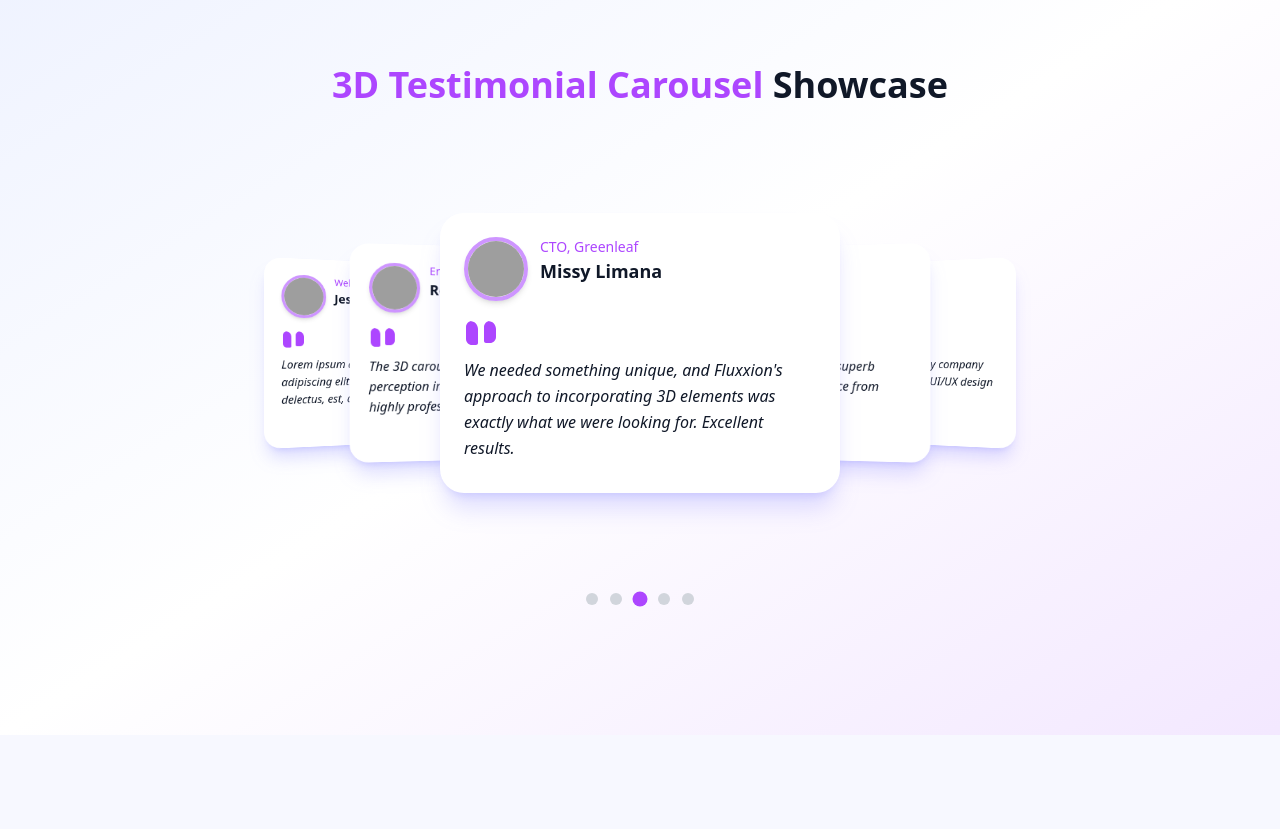
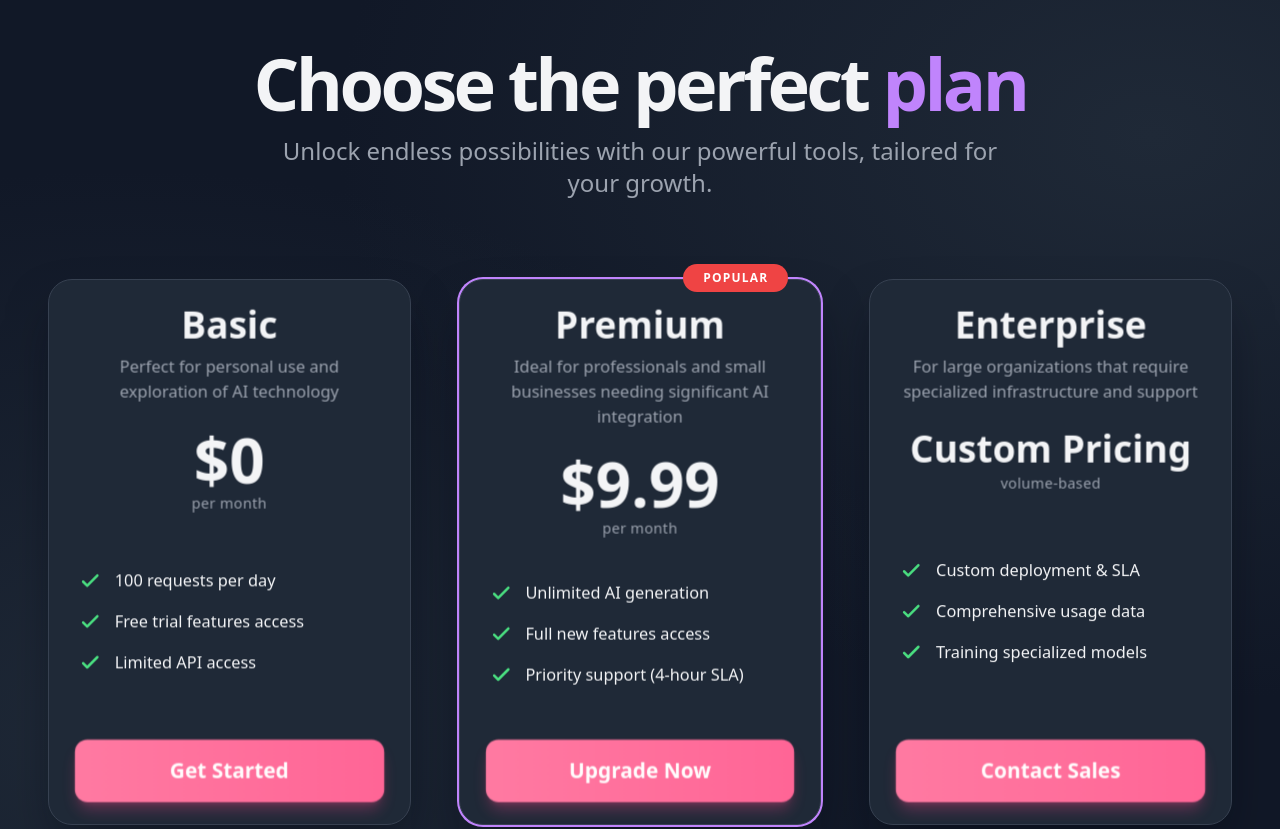
Before and after one commit to emancode-dev/Fluxxion-Studio, a React (Vite) app: page / in a window 1280 px wide. Shown: the part 3160-3989 px from the top of the page. Built offline with nearby package versions, Linux system fonts and the light colour scheme; grey boxes are pictures that could not be loaded.

Commit message:
Added pricing page layout and animations

```diff
--- a/src/App.jsx
+++ b/src/App.jsx
@@ -6,6 +6,7 @@ import Blog from "./pages/Blog";
 import Features from "./pages/Features";
 import About from "./pages/About";
 import Contact from "./pages/Contact";
+import Pricing from './pages/Pricing'
 
 
 // import TestimonialsCarousel from './component/Testimonials/TestimonialsCarousel'
@@ -33,6 +34,7 @@ function App() {
     <div>
       <Hero/>
       <Features/>
+      <Pricing/>
       <TestimonialsCarousel />
       <CaseStudiesPage />
       <Contact />
--- /dev/null
+++ b/src/pages/Pricing.jsx
@@ -0,0 +1,239 @@
+import React from 'react';
+import { motion, useMotionValue, useTransform } from 'framer-motion';
+
+const pricingPlans = [
+    {
+        id: 'basic',
+        name: 'Basic',
+        description: 'Perfect for personal use and exploration of AI technology',
+        price: '$0',
+        features: [
+            '100 requests per day',
+            'Free trial features access',
+            'Limited API access',
+        ],
+        buttonText: 'Get Started',
+        isPopular: false,
+        delay: 0.1,
+    },
+    {
+        id: 'premium',
+        name: 'Premium',
+        description: 'Ideal for professionals and small businesses needing significant AI integration',
+        price: '$9.99',
+        features: [
+            'Unlimited AI generation',
+            'Full new features access',
+            'Priority support (4-hour SLA)',
+        ],
+        buttonText: 'Upgrade Now',
+        isPopular: true,
+        delay: 0.2,
+    },
+    {
+        id: 'enterprise',
+        name: 'Enterprise',
+        description: 'For large organizations that require specialized infrastructure and support',
+        price: null,
+        features: [
+            'Custom deployment & SLA',
+            'Comprehensive usage data',
+            'Training specialized models',
+        ],
+        buttonText: 'Contact Sales',
+        isPopular: false,
+        delay: 0.3,
+    },
+];
+
+const PricingCard = ({ plan }) => {
+    const x = useMotionValue(0);
+    const y = useMotionValue(0);
+    const rotateX = useTransform(y, [-100, 100], [15, -15]);
+    const rotateY = useTransform(x, [-100, 100], [-15, 15]);
+
+    const handleMouseMove = (event) => {
+        const rect = event.currentTarget.getBoundingClientRect();
+        x.set(((event.clientX - rect.left) / rect.width - 0.5) * 200);
+        y.set(((event.clientY - rect.top) / rect.height - 0.5) * 200);
+    };
+
+    const handleMouseLeave = () => {
+        x.set(0);
+        y.set(0);
+    };
+
+    const cardVariants = {
+        hidden: { opacity: 0, y: 50, scale: 0.95 },
+        visible: {
+            opacity: 1,
+            y: 0,
+            scale: 1,
+            transition: {
+                duration: 0.8,
+                delay: plan.delay,
+                ease: [0.22, 1, 0.36, 1]
+            }
+        },
+    };
+
+    return (
+        <motion.div
+            variants={cardVariants}
+            initial="hidden"
+            animate="visible"
+            style={{ x, y, rotateX, rotateY, transformStyle: 'preserve-3d' }}
+            onMouseMove={handleMouseMove}
+            onMouseLeave={handleMouseLeave}
+            className={`
+        relative flex flex-col items-center justify-between
+        bg-[#1f2937] border border-[#374151] rounded-3xl p-8
+        backdrop-filter backdrop-blur-xl shadow-2xl shadow-gray-950/50
+        transform-gpu perspective-[1000px] transition-all duration-300 ease-out
+        w-full max-w-sm cursor-pointer
+        hover:border-[#c084fc] hover:shadow-xl hover:shadow-[#c084fc]/10
+        ${plan.isPopular ? 'ring-2 ring-[#c084fc]' : ''}
+      `}
+        >
+            {plan.isPopular && (
+                <motion.div
+                    initial={{ opacity: 0, y: -20, scale: 0.8 }}
+                    animate={{ opacity: 1, y: 0, scale: 1 }}
+                    transition={{ delay: plan.delay + 0.6, type: 'spring', stiffness: 300, damping: 20 }}
+                    className="
+            absolute -top-4 right-8
+            bg-[#ef4444] text-white text-xs font-extrabold
+            px-5 py-1.5 rounded-full uppercase tracking-widest z-20
+          "
+                    style={{ transform: 'translateZ(60px)' }}
+                >
+                    Popular
+                </motion.div>
+            )}
+
+            <div className="text-center mb-10" style={{ transform: 'translateZ(30px)' }}>
+                <h3 className="text-4xl font-extrabold text-[#f3f4f6] mb-2">
+                    {plan.name}
+                </h3>
+                <p className="text-[#9ca3af] text-base mb-6 max-w-xs">
+                    {plan.description}
+                </p>
+                {plan.price ? (
+                    <p className="text-6xl font-black text-[#f3f4f6]">
+                        {plan.price}
+                    </p>
+                ) : (
+                    <p className="text-4xl font-bold text-[#f3f4f6] mt-4">
+                        Custom Pricing
+                    </p>
+                )}
+                <span className="text-[#9ca3af] text-sm tracking-wide">
+                    {plan.price ? 'per month' : 'volume-based'}
+                </span>
+            </div>
+
+            <ul className="w-full text-left mb-12 space-y-4" style={{ transform: 'translateZ(20px)' }}>
+                {plan.features.map((feature, index) => (
+                    <motion.li
+                        key={index}
+                        initial={{ opacity: 0, x: -20 }}
+                        animate={{ opacity: 1, x: 0 }}
+                        transition={{ delay: plan.delay + 0.1 * (index + 1), duration: 0.5 }}
+                        className="
+              flex items-center text-[#f3f4f6] text-base transition-colors duration-200
+              hover:text-[#c084fc]
+            "
+                    >
+                        <svg className="w-6 h-6 mr-3 text-[#4ade80] flex-shrink-0" fill="none" stroke="currentColor" viewBox="0 0 24 24" xmlns="http://www.w3.org/2000/svg">
+                            <path strokeLinecap="round" strokeLinejoin="round" strokeWidth="2.5" d="M5 13l4 4L19 7"></path>
+                        </svg>
+                        {feature}
+                    </motion.li>
+                ))}
+            </ul>
+
+            <motion.button
+                whileHover={{
+                    scale: 1.05,
+                    backgroundPosition: 'right center',
+                    boxShadow: '0 8px 25px rgba(255, 122, 162, 0.5)'
+                }}
+                whileTap={{ scale: 0.95 }}
+                className={`
+          w-full py-4 px-6 rounded-xl font-bold text-white text-xl
+          bg-gradient-to-r from-[#ff7aa2] to-[#ff4d8b]
+          shadow-lg shadow-[#ff4d8b]/30
+          transition-all duration-300
+          focus:outline-none focus:ring-4 focus:ring-[#ff7aa2]/50
+        `}
+                style={{
+                    transform: 'translateZ(40px)',
+                    backgroundSize: '200% auto',
+                }}
+            >
+                {plan.buttonText}
+            </motion.button>
+        </motion.div>
+    );
+};
+
+
+export default function App() {
+    const headerVariants = {
+        hidden: { opacity: 0, y: -30 },
+        visible: {
+            opacity: 1,
+            y: 0,
+            transition: { duration: 1, ease: [0.4, 0, 0.2, 1] }
+        },
+    };
+
+    return (
+        <div
+            className="
+        min-h-screen flex items-center justify-center
+        bg-[#111827] text-[#f3f4f6] font-sans p-4 sm:p-8
+        overflow-hidden relative
+      "
+            style={{
+                backgroundImage: 'radial-gradient(at 10% 80%, #1f2937 0%, transparent 50%), radial-gradient(at 90% 20%, #1f2937 0%, transparent 50%)'
+            }}
+        >
+
+            <div className="max-w-7xl mx-auto z-10 py-20 px-4">
+                <div className="text-center mb-20">
+                    <motion.h1
+                        variants={headerVariants}
+                        initial="hidden"
+                        animate="visible"
+                        className="text-5xl sm:text-6xl md:text-7xl font-black text-[#f3f4f6] mb-4 tracking-tighter"
+                    >
+                        Choose the perfect <span className="text-[#c084fc]">plan</span>
+                    </motion.h1>
+                    <motion.p
+                        variants={headerVariants}
+                        initial="hidden"
+                        animate="visible"
+                        transition={{ delay: 0.2, duration: 1, ease: [0.4, 0, 0.2, 1] }}
+                        className="text-xl md:text-2xl text-[#9ca3af] max-w-3xl mx-auto"
+                    >
+                        Unlock endless possibilities with our powerful tools, tailored for your growth.
+                    </motion.p>
+                </div>
+
+                <div
+                    className="
+            grid grid-cols-1 // Mobile: 1 column (stacks vertically)
+            md:grid-cols-2 // Tablet: 2 columns
+            lg:grid-cols-3 // Desktop: 3 columns (horizontal layout)
+            gap-8 md:gap-12 justify-items-center
+          "
+                >
+                    {pricingPlans.map((plan) => (
+                        <PricingCard key={plan.id} plan={plan} />
+                    ))}
+                </div>
+            </div>
+        </div>
+    );
+}
```
